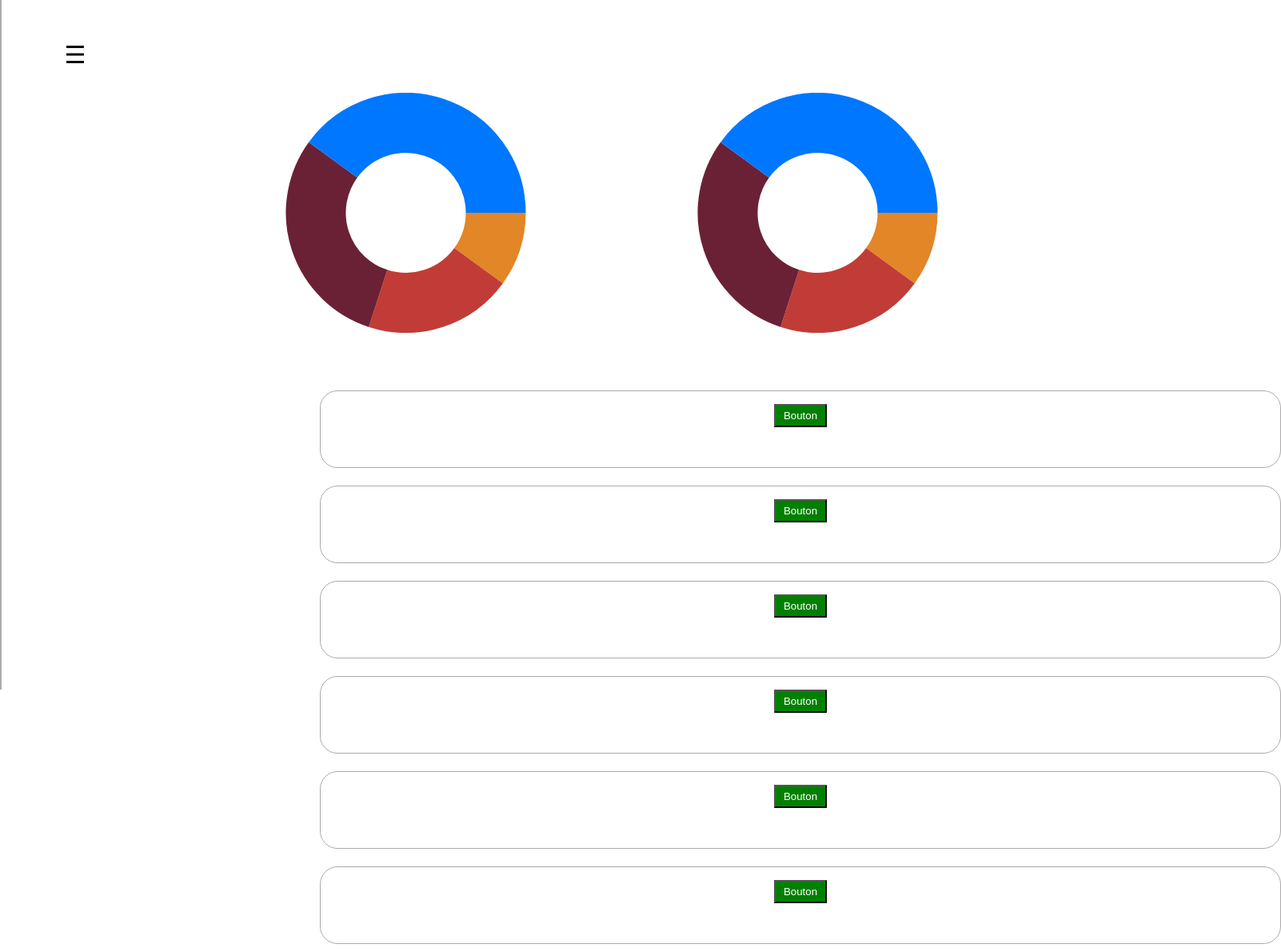
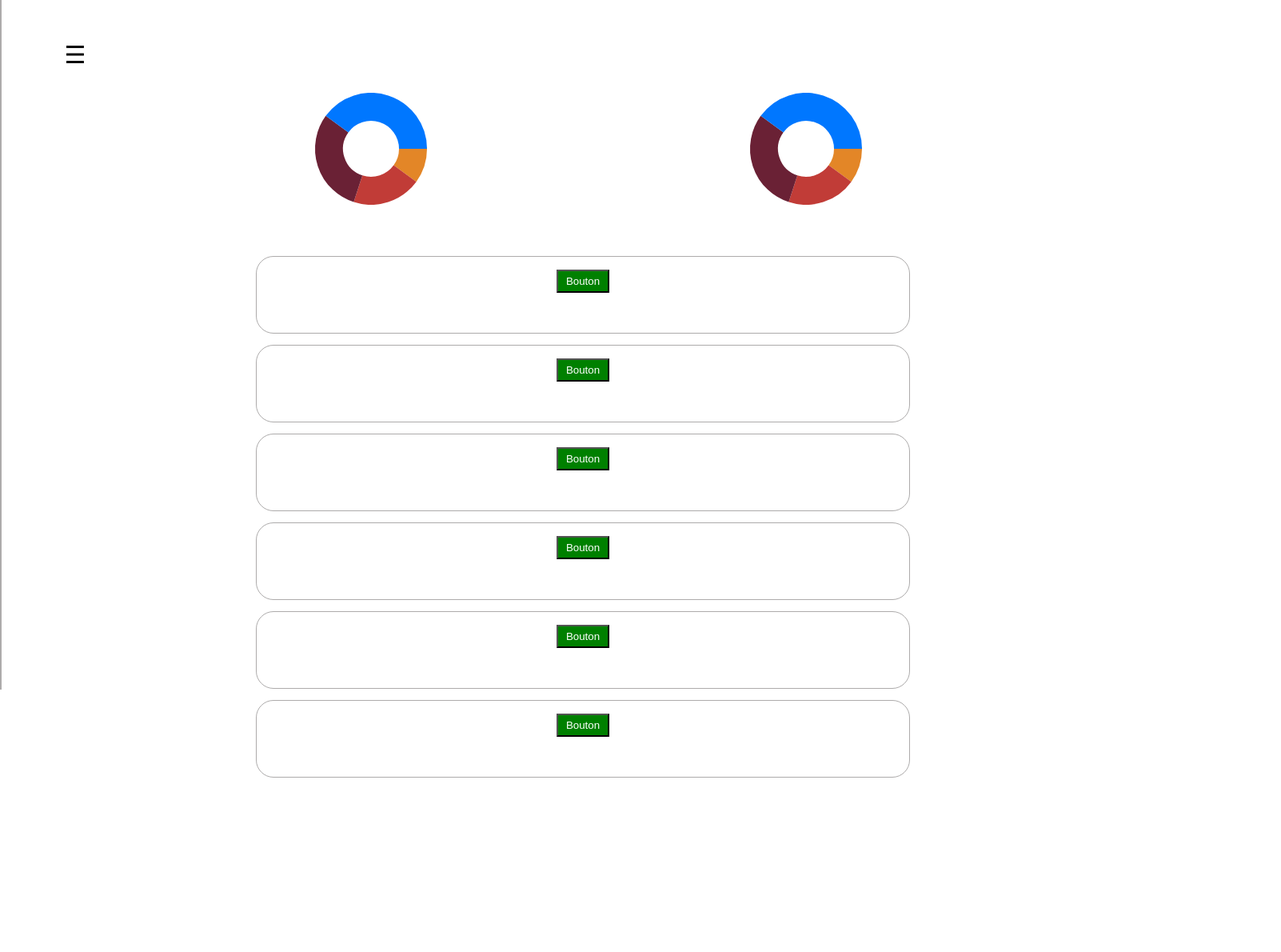
Before and after one commit to FranzGuanaco/ManagementApp, a React (Create React App) app in the folder management-app/: page /Track in a window 1280 px wide. Shown: the top 1190 px of the page at 80% size, 1602 px wide, since content can reach past the window. After the commit the page ends 986 px from the top, so only its background shows below. Built offline with nearby package versions, Linux system fonts and the light colour scheme.

Commit message:
track responsive done

```diff
--- a/management-app/src/App.css
+++ b/management-app/src/App.css
@@ -113,8 +113,6 @@ input[type="submit"] {
 .container_track {
   display: flex;
   flex-direction: column;
-  margin-left: 400px;
-  margin-top: 5%;
   position: relative;
 }
 
@@ -159,7 +157,7 @@ input[type="submit"] {
 .randombox-pie {
   display: flex;
   align-items: center;
-  margin-left: 250px;
+  margin-left: 15%;
 
 }
 
--- a/management-app/src/App.js
+++ b/management-app/src/App.js
@@ -31,20 +31,20 @@ function App() {
         <Route path='/' element={<BoxId/>} />  {/*responsive done */}
         <Route path='/Homepage' exact element={<Homepage/>} /> {/*responsive done */}
         <Route path='/Homepage' exact element={<Employee/>} /> {/*responsive done */}
-        <Route path='/Employee details' exact element={<ViewAccount/>} />
-        <Route path='/EditAccount' exact element={<EditAccount/>} />
-        <Route path='/AddAccount' exact element={<AddAccount/>} />
-        <Route path='/Track' exact element={<Track/>} />
+        <Route path='/Employee details' exact element={<ViewAccount/>} /> {/*responsive done */}
+        <Route path='/EditAccount' exact element={<EditAccount/>} /> {/*responsive done */}
+        <Route path='/AddAccount' exact element={<AddAccount/>} /> {/*responsive done */}
+        <Route path='/Track' exact element={<Track/>} /> {/*priorite */}
         <Route path='/NewProject' exact element={<NewProject/>} />
         <Route path='/EditProject' exact element={<EditProject/>} />
-        <Route path='/Mail' exact element={<Mail/>} />
-        <Route path='/Staffing' exact element={<Staffing/>} />
-        <Route path='/Parameters' exact element={<Parameters/>} />
+        <Route path='/Mail' exact element={<Mail/>} /> {/*priorite */}
+        <Route path='/Staffing' exact element={<Staffing/>} /> {/*priorite */}
+        <Route path='/Parameters' exact element={<Parameters/>} /> {/*priorite */}
         <Route path='/MailSent' exact element={<MailSent/>} />
         <Route path='/Projects' exact element={<Projects/>} />
         <Route path='/Report' exact element={<Report/>} />
         <Route path='/Vacancy' exact element={<Vacancy/>} />
-        <Route path='/Calendar' exact element={<Agenda/>} />
+        <Route path='/Calendar' exact element={<Agenda/>} /> {/*priorite */}
       </Routes>
       </BrowserRouter>
       </div>
--- a/management-app/src/Interface/AddAccount.js
+++ b/management-app/src/Interface/AddAccount.js
@@ -152,7 +152,7 @@ const handleFormSubmit = (event) => {
             </div>
 
             <div className="pic">
-              <div style={{ bottom: '20px', marginLeft: '70%' }}>
+              <div style={{ bottom: '20px', marginLeft: '30%' }}>
               <div style={{ height: '50vh', width: '50vh' }}>
                 <Pic height="60%" width="60%" />
 
--- a/management-app/src/Interface/Track.js
+++ b/management-app/src/Interface/Track.js
@@ -38,35 +38,33 @@ function Track () {
 
 
 
-        <div className="randombox-pie">
+    <div className="randombox-pie">
         <Pie/>
         <Pie/>
         </div>
 
 
+        <div className="container_track">
+        <div style={{marginLeft: "25%", marginTop: "5%"}}>
+        <RandomBox size="95px" width={'85%'} radius={'22px'} />
 
-        <div className="container_track">
         <div style={{marginTop:'8px'}}>
-        <RandomBox size="95px" width={'1200px'} radius={'22px'} />
+        <RandomBox size="95px" width={'85%'} radius={'22px'} />
         </div>
         <div style={{marginTop:'8px'}}>
-        <RandomBox size="95px" width={'1200px'} radius={'22px'} />
+        <RandomBox size="95px" width={'85%'} radius={'22px'} />
         </div>
         <div style={{marginTop:'8px'}}>
-        <RandomBox size="95px" width={'1200px'} radius={'22px'} />
+        <RandomBox size="95px" width={'85%'} radius={'22px'} />
         </div>
         <div style={{marginTop:'8px'}}>
-        <RandomBox size="95px" width={'1200px'} radius={'22px'} />
+        <RandomBox size="95px" width={'85%'} radius={'22px'} />
         </div>
         <div style={{marginTop:'8px'}}>
-        <RandomBox size="95px" width={'1200px'} radius={'22px'} />
-        </div>
-        <div style={{marginTop:'8px'}}>
-        <RandomBox size="95px" width={'1200px'} radius={'22px'} />
+        <RandomBox size="95px" width={'85%'} radius={'22px'} />
         </div>
         </div>
-
-
+        </div>
         </div>
 
 
--- a/management-app/src/Interface/Vacancy.js
+++ b/management-app/src/Interface/Vacancy.js
@@ -67,10 +67,10 @@ const Vacancy = () => {
           justifyContent: "space-around",
           alignItems: "flex-start",
           marginTop: "10px",
-          marginLeft: '20%'
+          marginLeft: '35%'
         }}
       >
-        <div>
+        <div style={{marginTop: "3%", marginLeft: "10%"}}>
           <BarChart
             width={500}
             height={300}
@@ -89,7 +89,7 @@ const Vacancy = () => {
             <Bar dataKey="pv" fill="#8884d8" />
             <Bar dataKey="uv" fill="#82ca9d" />
           </BarChart>
-          <div style={{ marginTop: '40%' }}>
+          <div style={{ marginTop: '20%' }}>
             <Pie />
           </div>
         </div>
--- a/management-app/src/PieChart.js
+++ b/management-app/src/PieChart.js
@@ -15,16 +15,17 @@ const Pie = () => (
     radius={50}
     label={({ dataEntry }) => dataEntry.title}
     labelStyle={{
-      fontSize: "5px",
+      fontSize: "35px",
       fontFamily: "sans-serif",
       fill: "#FFFFFF",
     }}
     style={{
 
-        height: '300px'
+        height: '140px'
 
     }}
   />
+
 );
 
 export default Pie;
```
